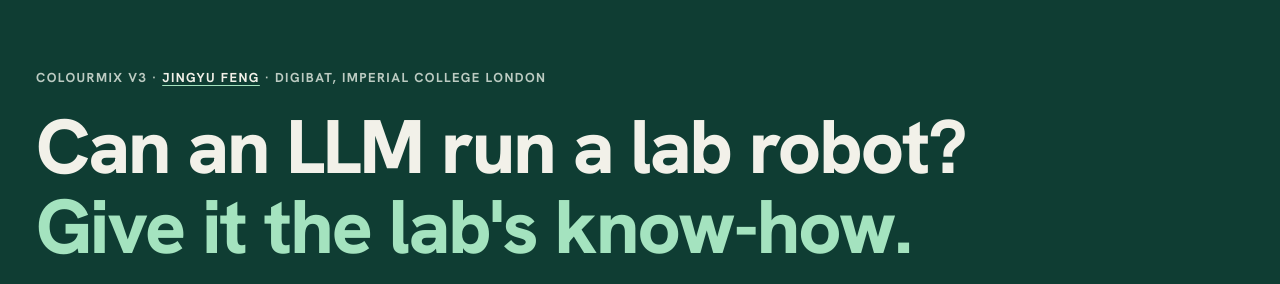
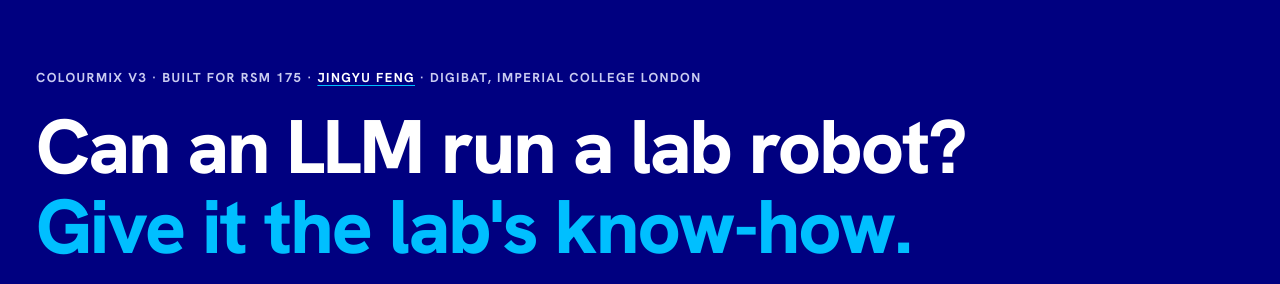
Before and after one commit to Jingyu2020/robot-dictionary, a plain HTML site: page index.html in a window 1280 px wide. Shown: the top 284 px of the page. Drawn offline with Linux system fonts and the light colour scheme.

Commit message:
Imperial colours, RSM 175, link preview

```diff
--- a/index.html
+++ b/index.html
@@ -6,35 +6,43 @@
 <title>The Lab's Know-how</title>
 <meta name="claude:viewport-fit-sides" content="cover">
 <meta name="description" content="How a lab's know-how, written down so a computer can read it (an ontology), taught eleven large language models to program ColourMix's syringe pumps: try the job, watch the know-how being written down, see the results.">
+<meta name="theme-color" content="#000080">
+<meta property="og:type" content="website">
+<meta property="og:title" content="Can an LLM run a lab robot? Give it the lab's know-how.">
+<meta property="og:description" content="How a lab's know-how, written down so a computer can read it (an ontology), taught eleven large language models to program ColourMix's syringe pumps: try the job, watch the know-how being written down, see the results.">
+<meta property="og:url" content="https://jingyu2020.github.io/robot-dictionary/">
+<meta property="og:image" content="https://jingyu2020.github.io/robot-dictionary/preview.png">
+<meta property="og:image:width" content="2400"><meta property="og:image:height" content="1260">
+<meta name="twitter:card" content="summary_large_image">
 <link rel="preconnect" href="https://fonts.googleapis.com">
 <link rel="preconnect" href="https://fonts.gstatic.com" crossorigin>
 <link rel="stylesheet" href="https://fonts.googleapis.com/css2?family=Hanken+Grotesk:wght@400;500;600;700;800&family=JetBrains+Mono:wght@400;600&display=swap">
 <style>
-/* Layout: an institutional page (a header band with the author, a section bar, then numbered sections), in a bottle-
-   green and paper palette of its own; each section pairs short reading (left) with something to try (right), stacked on
-   phones. The three dyes keep their own colours. */
+/* Layout: an institutional page (a header band with the author, a section bar, then numbered sections), in Imperial's
+   colours (a Navy band, Imperial Blue for every action, White Smoke paper; the fonts stay open ones); each section pairs
+   short reading (left) with something to try (right), stacked on phones. The three dyes keep their own colours. */
 :root{
-  --bg:#f6f5f0; --panel:#ffffff; --sunk:#ecebe3; --ink:#16201c; --muted:#56615b; --line:#d8d8cd;
-  --band:#0f3d33; --band-ink:#f2f1e9; --band-muted:#bccbc2; --band-accent:#a4e3bf; --band-line:#2b5a4e;
-  --accent:#0e6a4e; --accent-ink:#ffffff; --accent-soft:#d6ece1; --good:#17733a; --bad:#b3261e;
-  --code-bg:#132019; --code-fg:#e8efe9; --code-key:#93d8b3; --code-str:#f2c879; --code-dim:#7f948a; --code-hi:#24443a;
+  --bg:#f5f5f5; --panel:#ffffff; --sunk:#ebecf3; --ink:#232333; --muted:#5b6676; --line:#d5dae0;
+  --band:#000080; --band-ink:#ffffff; --band-muted:#c9cbf0; --band-accent:#00bfff; --band-line:#1f1f9a;
+  --accent:#0000cd; --accent-ink:#ffffff; --accent-soft:#e6e6fa; --good:#006400; --bad:#dc143c;
+  --code-bg:#0b0b3b; --code-fg:#eef0ff; --code-key:#8fd3ff; --code-str:#ffd479; --code-dim:#8f93c0; --code-hi:#1d1d6b;
   --red:#d42a3c; --yellow:#efb400; --blue:#2453d6; --water:#6fbfe2; --air:#a8b2ad; --waste:#7b6a54; --nothing:#a2a69b; --vial:#16201c;
   --f-body:"Hanken Grotesk",system-ui,-apple-system,"Segoe UI",Roboto,sans-serif;
   --f-mono:"JetBrains Mono",ui-monospace,SFMono-Regular,Menlo,Consolas,monospace;
   --r:12px;
 }
 @media (prefers-color-scheme:dark){:root:not([data-theme="light"]){
-  --bg:#0e1412; --panel:#151d1a; --sunk:#1c2622; --ink:#e7eee9; --muted:#a7b5ae; --line:#2c3833;
-  --band:#0a2a22; --band-ink:#eef3ef; --band-muted:#a9bdb2; --band-accent:#8fdcae; --band-line:#22463c;
-  --accent:#6fd3a2; --accent-ink:#06231a; --accent-soft:#1f3a31; --good:#5fca86; --bad:#ff8174;
-  --code-bg:#0a110e; --code-fg:#e8efe9; --code-key:#93d8b3; --code-str:#f2c879; --code-dim:#7f948a; --code-hi:#1f3a31;
+  --bg:#0b0b1e; --panel:#13132c; --sunk:#1b1b3a; --ink:#ececf6; --muted:#a9aec8; --line:#2b2b52;
+  --band:#05054a; --band-ink:#ffffff; --band-muted:#b9bce6; --band-accent:#00bfff; --band-line:#1c1c70;
+  --accent:#7b8cff; --accent-ink:#00002e; --accent-soft:#1d1d55; --good:#5cc97a; --bad:#ff6b81;
+  --code-bg:#07071c; --code-fg:#eef0ff; --code-key:#8fd3ff; --code-str:#ffd479; --code-dim:#8f93c0; --code-hi:#1d1d55;
   --red:#ef4458; --yellow:#f6c21c; --blue:#5b84ff; --water:#7fcbec; --air:#8b958f; --waste:#9c8a71; --nothing:#7a7f75; --vial:#e7eee9;
   color-scheme:dark}}
 :root[data-theme="dark"]{
-  --bg:#0e1412; --panel:#151d1a; --sunk:#1c2622; --ink:#e7eee9; --muted:#a7b5ae; --line:#2c3833;
-  --band:#0a2a22; --band-ink:#eef3ef; --band-muted:#a9bdb2; --band-accent:#8fdcae; --band-line:#22463c;
-  --accent:#6fd3a2; --accent-ink:#06231a; --accent-soft:#1f3a31; --good:#5fca86; --bad:#ff8174;
-  --code-bg:#0a110e; --code-fg:#e8efe9; --code-key:#93d8b3; --code-str:#f2c879; --code-dim:#7f948a; --code-hi:#1f3a31;
+  --bg:#0b0b1e; --panel:#13132c; --sunk:#1b1b3a; --ink:#ececf6; --muted:#a9aec8; --line:#2b2b52;
+  --band:#05054a; --band-ink:#ffffff; --band-muted:#b9bce6; --band-accent:#00bfff; --band-line:#1c1c70;
+  --accent:#7b8cff; --accent-ink:#00002e; --accent-soft:#1d1d55; --good:#5cc97a; --bad:#ff6b81;
+  --code-bg:#07071c; --code-fg:#eef0ff; --code-key:#8fd3ff; --code-str:#ffd479; --code-dim:#8f93c0; --code-hi:#1d1d55;
   --red:#ef4458; --yellow:#f6c21c; --blue:#5b84ff; --water:#7fcbec; --air:#8b958f; --waste:#9c8a71; --nothing:#7a7f75; --vial:#e7eee9;
   color-scheme:dark}
 *{box-sizing:border-box}
@@ -239,7 +247,7 @@ footer p{max-width:90ch}
 <body>
 <header class="band">
   <div class="wrap hero">
-    <p class="eyebrow">ColourMix v3 · <a href="https://profiles.imperial.ac.uk/j.feng19" target="_blank" rel="noopener">Jingyu Feng</a> · DIGIBAT, Imperial College London</p>
+    <p class="eyebrow">ColourMix v3 · built for RSM 175 · <a href="https://profiles.imperial.ac.uk/j.feng19" target="_blank" rel="noopener">Jingyu Feng</a> · DIGIBAT, Imperial College London</p>
     <h1>Can an LLM run a lab robot? <em>Give it the lab's know-how.</em></h1>
     <div class="herogrid">
       <p class="lede" id="lede"></p>
@@ -904,7 +912,7 @@ function setPlumb(p){
 $$("[data-plumb]").forEach(b => b.addEventListener("click", () => setPlumb(b.dataset.plumb)));
 
 $("#foot").innerHTML = `<p>Every program in our tests ran on a digital twin of the pumps, so the real pumps never moved. A program counts as correct only if it is safe, gets every amount right, fills the vial to 9.8 mL, adds no water, stirs with air after the last dye and leaves both syringes empty: the same checks as on this page. Tests of ${esc(D.date)}${D.forms && D.forms.date && D.forms.date !== D.date ? `; the forms test, ${esc(D.forms.date)}` : ""}.</p>
-  <p>ColourMix v3 · <a href="https://profiles.imperial.ac.uk/j.feng19" target="_blank" rel="noopener">Jingyu Feng</a> · DIGIBAT, Imperial College London</p>`;
+  <p>ColourMix v3 · built for RSM 175 · <a href="https://profiles.imperial.ac.uk/j.feng19" target="_blank" rel="noopener">Jingyu Feng</a> · DIGIBAT, Imperial College London</p>`;
 
 setPlumb("asPlumbed"); pickPort(1, 2, false); setTo(5); drawMix(); renderResults();
 $("#portCaption").textContent = "Tap a port on the drawing to follow its tube.";
```
Also changed, not shown: preview.png (added), 1 other file.
